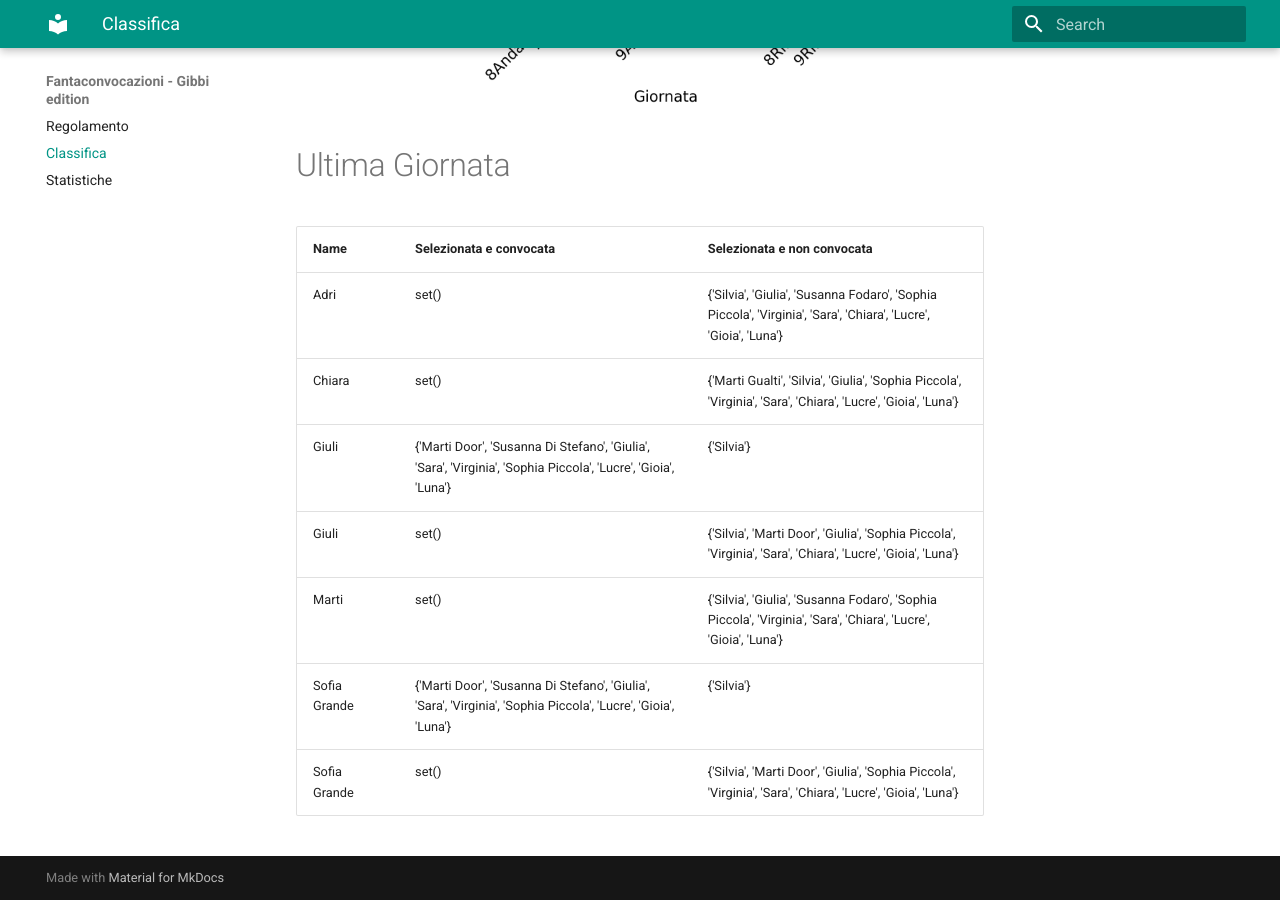
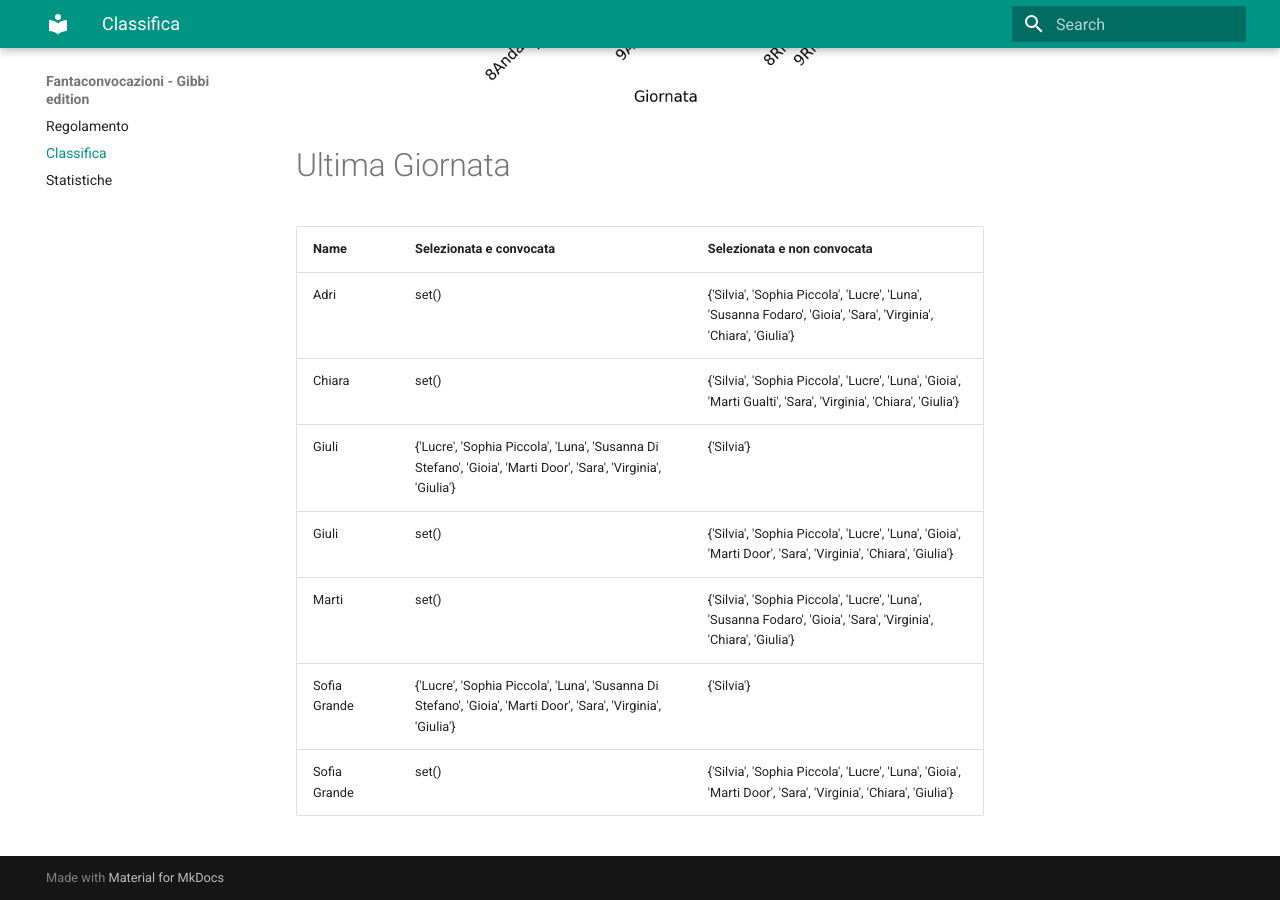
Before and after one commit to martinig94/fantagibbi, an MkDocs documentation site: the page built from docs/Classifica.md, in a window 1280 px wide and 900 px high, scrolled down 1003 px. Built offline with MkDocs 1.6.1 and Material for MkDocs 9.7.7, drawn with Linux system fonts in a browser that asks for light colours.

Commit message:
Auto-update from main.py

```diff
--- a/docs/Classifica.md
+++ b/docs/Classifica.md
@@ -18,11 +18,11 @@
 <!-- START_TABLE CORRECT -->
 | Name         | Selezionata e convocata                                                                                        | Selezionata e non convocata                                                                                      |
 |:-------------|:---------------------------------------------------------------------------------------------------------------|:-----------------------------------------------------------------------------------------------------------------|
-| Adri         | set()                                                                                                          | {'Silvia', 'Giulia', 'Susanna Fodaro', 'Sophia Piccola', 'Virginia', 'Sara', 'Chiara', 'Lucre', 'Gioia', 'Luna'} |
-| Chiara       | set()                                                                                                          | {'Marti Gualti', 'Silvia', 'Giulia', 'Sophia Piccola', 'Virginia', 'Sara', 'Chiara', 'Lucre', 'Gioia', 'Luna'}   |
-| Giuli        | {'Marti Door', 'Susanna Di Stefano', 'Giulia', 'Sara', 'Virginia', 'Sophia Piccola', 'Lucre', 'Gioia', 'Luna'} | {'Silvia'}                                                                                                       |
-| Giuli        | set()                                                                                                          | {'Silvia', 'Marti Door', 'Giulia', 'Sophia Piccola', 'Virginia', 'Sara', 'Chiara', 'Lucre', 'Gioia', 'Luna'}     |
-| Marti        | set()                                                                                                          | {'Silvia', 'Giulia', 'Susanna Fodaro', 'Sophia Piccola', 'Virginia', 'Sara', 'Chiara', 'Lucre', 'Gioia', 'Luna'} |
-| Sofia Grande | {'Marti Door', 'Susanna Di Stefano', 'Giulia', 'Sara', 'Virginia', 'Sophia Piccola', 'Lucre', 'Gioia', 'Luna'} | {'Silvia'}                                                                                                       |
-| Sofia Grande | set()                                                                                                          | {'Silvia', 'Marti Door', 'Giulia', 'Sophia Piccola', 'Virginia', 'Sara', 'Chiara', 'Lucre', 'Gioia', 'Luna'}     |
+| Adri         | set()                                                                                                          | {'Silvia', 'Sophia Piccola', 'Lucre', 'Luna', 'Susanna Fodaro', 'Gioia', 'Sara', 'Virginia', 'Chiara', 'Giulia'} |
+| Chiara       | set()                                                                                                          | {'Silvia', 'Sophia Piccola', 'Lucre', 'Luna', 'Gioia', 'Marti Gualti', 'Sara', 'Virginia', 'Chiara', 'Giulia'}   |
+| Giuli        | {'Lucre', 'Sophia Piccola', 'Luna', 'Susanna Di Stefano', 'Gioia', 'Marti Door', 'Sara', 'Virginia', 'Giulia'} | {'Silvia'}                                                                                                       |
+| Giuli        | set()                                                                                                          | {'Silvia', 'Sophia Piccola', 'Lucre', 'Luna', 'Gioia', 'Marti Door', 'Sara', 'Virginia', 'Chiara', 'Giulia'}     |
+| Marti        | set()                                                                                                          | {'Silvia', 'Sophia Piccola', 'Lucre', 'Luna', 'Susanna Fodaro', 'Gioia', 'Sara', 'Virginia', 'Chiara', 'Giulia'} |
+| Sofia Grande | {'Lucre', 'Sophia Piccola', 'Luna', 'Susanna Di Stefano', 'Gioia', 'Marti Door', 'Sara', 'Virginia', 'Giulia'} | {'Silvia'}                                                                                                       |
+| Sofia Grande | set()                                                                                                          | {'Silvia', 'Sophia Piccola', 'Lucre', 'Luna', 'Gioia', 'Marti Door', 'Sara', 'Virginia', 'Chiara', 'Giulia'}     |
 <!-- END_TABLE CORRECT -->
```
